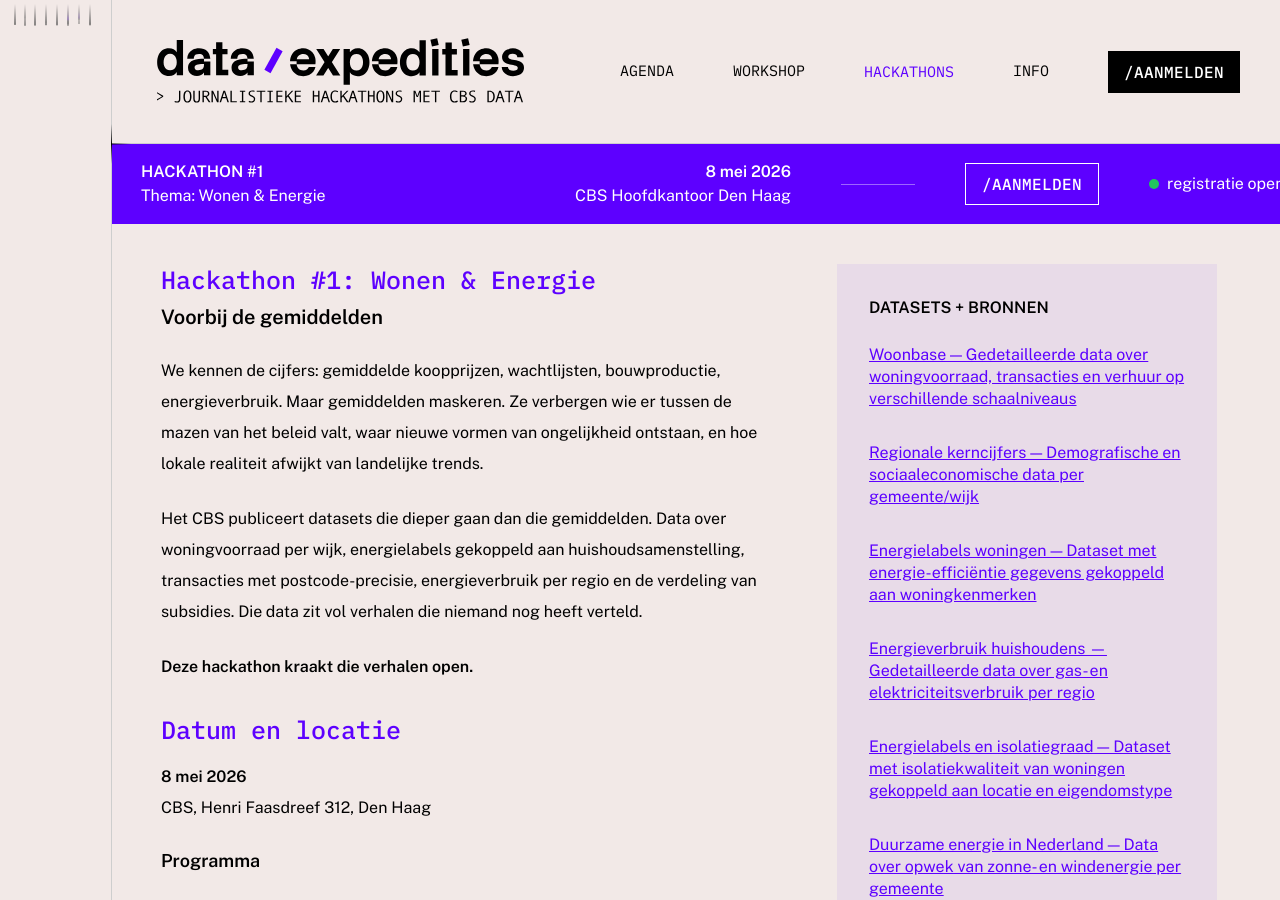
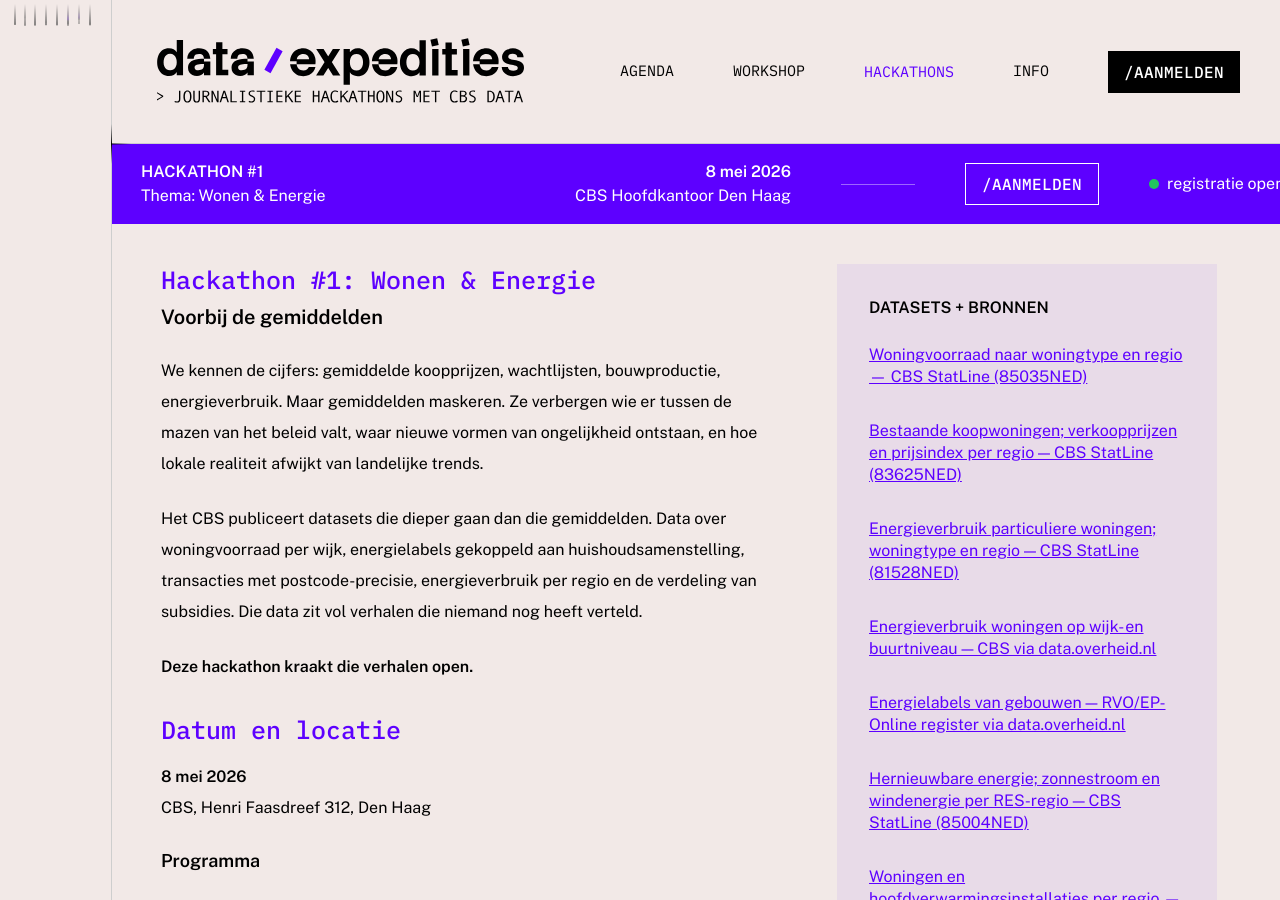
Before and after one commit to openstate/dataexpedities, a Jekyll site: the page built from hackathon-1.html, in a window 1280 px wide and 900 px high. Built offline with Jekyll 4.4.1, drawn with Linux system fonts in a browser that asks for light colours; nearby versions of some CDN libraries; comment, search, counter and statistics services are not loaded; some of the changed text lies outside the part shown.

Commit message:
Add real datasets/articles to sidebar, fix info links and accessibility
- Populate hackathon sidebar with real CBS, data.overheid.nl and RVO datasets
- Add prize-winning data journalism articles (FTM, Investico, Pointer, FD)
- Fix partner links on /info page (# → real URLs)
- Add <main> landmark to default layout
- Add aria-label to logo link in header
- Improve contrast: footer copyright text, event bar registration text

```diff
--- a/_data/events.yml
+++ b/_data/events.yml
@@ -17,31 +17,35 @@
   link: /hackathon-1
   sidebar:
     datasets:
-      - title: "Woonbase &mdash; Gedetailleerde data over woningvoorraad, transacties en verhuur op verschillende schaalniveaus"
-        url: "#"
-      - title: "Regionale kerncijfers &mdash; Demografische en sociaaleconomische data per gemeente/wijk"
-        url: "#"
-      - title: "Energielabels woningen &mdash; Dataset met energie-effici&euml;ntie gegevens gekoppeld aan woningkenmerken"
-        url: "#"
-      - title: "Energieverbruik huishoudens &mdash; Gedetailleerde data over gas- en elektriciteitsverbruik per regio"
-        url: "#"
-      - title: "Energielabels en isolatiegraad &mdash; Dataset met isolatiekwaliteit van woningen gekoppeld aan locatie en eigendomstype"
-        url: "#"
-      - title: "Duurzame energie in Nederland &mdash; Data over opwek van zonne- en windenergie per gemeente"
-        url: "#"
+      - title: "Woningvoorraad naar woningtype en regio &mdash; CBS StatLine (85035NED)"
+        url: "https://opendata.cbs.nl/#/CBS/nl/dataset/85035NED/table"
+      - title: "Bestaande koopwoningen; verkoopprijzen en prijsindex per regio &mdash; CBS StatLine (83625NED)"
+        url: "https://opendata.cbs.nl/#/CBS/nl/dataset/83625NED/table"
+      - title: "Energieverbruik particuliere woningen; woningtype en regio &mdash; CBS StatLine (81528NED)"
+        url: "https://opendata.cbs.nl/statline/#/CBS/nl/dataset/81528NED/table"
+      - title: "Energieverbruik woningen op wijk- en buurtniveau &mdash; CBS via data.overheid.nl"
+        url: "https://data.overheid.nl/en/dataset/be12520f-fc35-41a6-aea9-e33578224cde"
+      - title: "Energielabels van gebouwen &mdash; RVO/EP-Online register via data.overheid.nl"
+        url: "https://data.overheid.nl/dataset/50586-energielabels-van-gebouwen"
+      - title: "Hernieuwbare energie; zonnestroom en windenergie per RES-regio &mdash; CBS StatLine (85004NED)"
+        url: "https://opendata.cbs.nl/#/CBS/nl/dataset/85004NED/table"
+      - title: "Woningen en hoofdverwarmingsinstallaties per regio &mdash; CBS StatLine (84948NED)"
+        url: "https://opendata.cbs.nl/#/CBS/nl/dataset/84948NED/table"
+      - title: "Basisregistratie Adressen en Gebouwen (BAG) &mdash; Kadaster via data.overheid.nl"
+        url: "https://data.overheid.nl/dataset/10491-bag"
     research:
-      - title: "&ldquo;De verborgen woningcrisis&rdquo; &mdash; Onderzoek naar specifieke doelgroep dat gebruik maakte van CBS microdata om ongeziene patronen bloot te leggen"
-        url: "#"
-      - title: "&ldquo;Scheefwonen in kaart&rdquo; &mdash; Data-analyse die regionale verschillen visualiseerde"
-        url: "#"
-      - title: "&ldquo;De energetische kloof&rdquo; &mdash; Cross-referentie tussen energielabels en inkomenscategorie&euml;n"
-        url: "#"
-      - title: "&ldquo;De warmtepomp-kloof&rdquo; &mdash; Onderzoek dat aantoonde welke wijken wel en niet profiteren van subsidies"
-        url: "#"
-      - title: "&ldquo;Energiearmoede in beeld&rdquo; &mdash; Cross-analyse van energiekosten, isolatiegraad en inkomen"
-        url: "#"
-      - title: "&ldquo;De transitiewinnaars&rdquo; &mdash; Data-gedreven verhaal over gemeenten die de energietransitie sociaal rechtvaardig uitvoeren"
-        url: "#"
+      - title: "&ldquo;Grondspeculatie in Nederland&rdquo; &mdash; Het Financieele Dagblad, winnaar CBS Datategel 2020"
+        url: "https://fd.nl/weekend/1296801/grondspeculatie-in-nederland-vergeefs-wachten-op-de-hijskranen"
+      - title: "&ldquo;Is de muur ge&iuml;soleerd? Neee, ben je gek!&rdquo; &mdash; Platform Investico &amp; De Groene Amsterdammer over energiearmoede en slecht ge&iuml;soleerde sociale huurwoningen"
+        url: "https://www.platform-investico.nl/onderzoeken/is-de-muur-geisoleerd-neee-ben-je-gek"
+      - title: "&ldquo;Ruim een kwart minder betaalbare woningen&rdquo; &mdash; Follow the Money &amp; RTL Nieuws, data-analyse van WOZ-waarden en BAG-data"
+        url: "https://www.ftm.nl/artikelen/kwart-minder-betaalbare-woningen-wat-doet-de-politiek"
+      - title: "&ldquo;Grote projectontwikkelaars slaan hun slag in de woningcrisis&rdquo; &mdash; Follow the Money, Kadaster-analyse van grondbezit"
+        url: "https://www.ftm.nl/artikelen/in-woningcrisis-staan-grootste-projectontwikkelaars-beste-voor"
+      - title: "&ldquo;Klimaat- en woningbouwdoelen onhaalbaar door vastgelopen stroomnet&rdquo; &mdash; Platform Investico &amp; Trouw"
+        url: "https://www.platform-investico.nl/onderzoeken/klimaat-en-woningbouwdoelen-onhaalbaar-door-vastgelopen-stroomnet"
+      - title: "&ldquo;Winkels leeg, woningtekort: hoe zit dit in jouw buurt?&rdquo; &mdash; Pointer (KRO-NCRV), data-analyse van leegstand en woningnood per gemeente"
+        url: "https://pointer.kro-ncrv.nl/gemeenten-leegstand-hoge-woningnood-veel-lege-winkels-winkels-hoe-jouw-buurt"
 
 workshop_2:
   label: "VOORBEREIDENDE WORKSHOP"
--- a/_includes/event-bar.html
+++ b/_includes/event-bar.html
@@ -27,7 +27,7 @@
     </div>
     {% else %}
     <div class="flex items-center gap-2 shrink-0">
-      <span class="text-base font-normal text-white/60">registratie nog niet open</span>
+      <span class="text-base font-normal text-white/80">registratie nog niet open</span>
     </div>
     {% endif %}
   </div>
--- a/_includes/footer.html
+++ b/_includes/footer.html
@@ -29,7 +29,7 @@
           <img src="{{ '/assets/openstate-logo.svg' | relative_url }}" alt="Open State Foundation" class="hidden md:block h-[36px] w-auto brightness-0 invert">
         </a>
       </div>
-      <p class="text-[12px] text-gray-500">&copy; 2026 data/expedities &mdash; Stichting Momus, Open State Foundation, CBS</p>
+      <p class="text-[12px] text-gray-400">&copy; 2026 data/expedities &mdash; Stichting Momus, Open State Foundation, CBS</p>
     </div>
   </div>
 </footer>
--- a/_includes/header.html
+++ b/_includes/header.html
@@ -1,7 +1,7 @@
 <!-- ====== HEADER / LOGO ====== -->
 <header class="relative pt-[38px] pb-10 pl-6 md:pl-20 lg:pl-[157px] pr-[90px] md:pr-0">
   <div class="relative max-w-full overflow-hidden origin-top-left scale-[0.78] md:scale-100" style="width: 367px; height: 50px;">
-    <a href="{{ '/' | relative_url }}">
+    <a href="{{ '/' | relative_url }}" aria-label="data/expedities homepage">
       <svg class="absolute left-0 top-[2px]" width="97" height="36" viewBox="0 0 96.7102 36.002" fill="none" xmlns="http://www.w3.org/2000/svg">
         <path d="M83.3152 36.002C81.5919 36.002 80.0565 35.6887 78.7092 35.062C77.3932 34.404 76.3435 33.464 75.5602 32.242C74.7769 31.02 74.3852 29.5317 74.3852 27.777C74.3852 25.7403 74.8709 24.1267 75.8422 22.936C76.8449 21.7453 78.1452 20.8523 79.7432 20.257C81.3412 19.6617 83.0645 19.27 84.9132 19.082C86.7932 18.8627 88.6105 18.7373 90.3652 18.706V24.064C87.0752 24.0013 84.6782 24.2677 83.1742 24.863C81.7015 25.427 80.9652 26.3357 80.9652 27.589C80.9652 28.5603 81.3099 29.2653 81.9992 29.704C82.7199 30.1113 83.5815 30.315 84.5842 30.315C85.5242 30.315 86.4329 30.1583 87.3102 29.845C88.2189 29.5003 88.9552 28.9363 89.5192 28.153C90.0832 27.3697 90.3652 26.273 90.3652 24.863V21.62H96.7102V35.25H90.3652V32.618C89.6445 33.652 88.6575 34.4823 87.4042 35.109C86.1509 35.7043 84.7879 36.002 83.3152 36.002ZM73.5862 18.659C73.5862 16.873 74.0405 15.181 74.9492 13.583C75.8892 11.985 77.2365 10.6847 78.9912 9.682C80.7772 8.67934 82.9235 8.178 85.4302 8.178C88.8769 8.178 91.5402 9.118 93.4202 10.998C95.3002 12.878 96.3812 15.4473 96.6632 18.706H90.3652C90.2712 17.296 89.8795 16.1523 89.1902 15.275C88.5009 14.3663 87.2475 13.912 85.4302 13.912C84.0515 13.912 82.9705 14.147 82.1872 14.617C81.4352 15.0557 80.9025 15.651 80.5892 16.403C80.3072 17.1237 80.1662 17.8757 80.1662 18.659H73.5862Z" fill="black"/>
         <path d="M58.9593 35.25V2.35H65.2573V29.845H71.1323V35.25H58.9593ZM55.7163 14.335V8.93H70.3803V14.335H55.7163Z" fill="black"/>
--- a/_layouts/default.html
+++ b/_layouts/default.html
@@ -15,7 +15,9 @@
 
     {% include line-separator.html %}
 
+    <main>
     {{ content }}
+    </main>
 
     {% include line-separator.html %}
 
--- a/info.html
+++ b/info.html
@@ -24,9 +24,9 @@
 <!-- Section 3: De partners -->
 <section class="pt-10 pb-6">
   <h2 class="font-mono font-medium text-de-purple text-[25px] leading-[31px] mb-4">De partners</h2>
-  <p class="text-base leading-[31px] mb-6"><a href="#" class="text-de-purple underline">Stichting Momus</a> is organisator van dit project en verantwoordelijk voor de journalistieke kant: werving van deelnemers, begeleiding van onderzoeksteams en kwaliteitsbewaking van publicaties. Momus is een platform voor onderzoeksjournalistiek, bekend van onder meer de Shell Papers.</p>
-  <p class="text-base leading-[31px] mb-6"><a href="#" class="text-de-purple underline">Open State Foundation</a> verzorgt de methodologische en logistieke opzet van de hackathons, technische ondersteuning en ontwikkeling van het 'Draaiboek voor Data-expedities'. Open State zet zich in voor digitale transparantie en het toegankelijk maken van overheidsdata.</p>
-  <p class="text-base leading-[31px]"><a href="#" class="text-de-purple underline">Centraal Bureau voor de Statistiek</a> levert de data en inhoudelijke expertise op de thema's. Het CBS biedt de locatie voor beide hackathons en ontvangt directe feedback over de bruikbaarheid van hun datasets.</p>
+  <p class="text-base leading-[31px] mb-6"><a href="https://momusmedia.nl" target="_blank" rel="noopener noreferrer" class="text-de-purple underline">Stichting Momus</a> is organisator van dit project en verantwoordelijk voor de journalistieke kant: werving van deelnemers, begeleiding van onderzoeksteams en kwaliteitsbewaking van publicaties. Momus is een platform voor onderzoeksjournalistiek, bekend van onder meer de Shell Papers.</p>
+  <p class="text-base leading-[31px] mb-6"><a href="https://openstate.eu" target="_blank" rel="noopener noreferrer" class="text-de-purple underline">Open State Foundation</a> verzorgt de methodologische en logistieke opzet van de hackathons, technische ondersteuning en ontwikkeling van het 'Draaiboek voor Data-expedities'. Open State zet zich in voor digitale transparantie en het toegankelijk maken van overheidsdata.</p>
+  <p class="text-base leading-[31px]"><a href="https://www.cbs.nl" target="_blank" rel="noopener noreferrer" class="text-de-purple underline">Centraal Bureau voor de Statistiek</a> levert de data en inhoudelijke expertise op de thema's. Het CBS biedt de locatie voor beide hackathons en ontvangt directe feedback over de bruikbaarheid van hun datasets.</p>
 </section>
 
 <!-- Section 4: De resultaten -->
```
